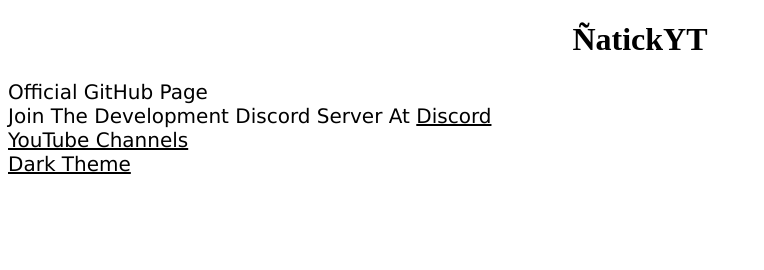
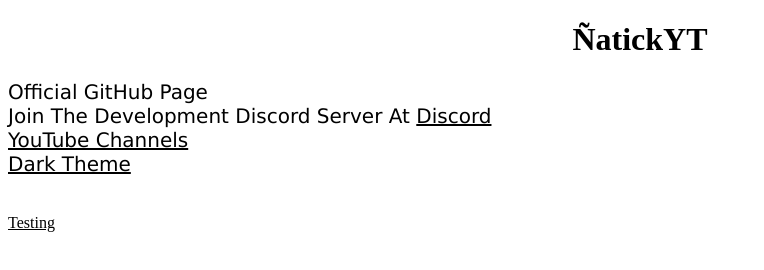
Before and after one commit to NatickYT/NatickYT.github.io, a plain HTML site: page index.html in a window 1280 px wide. Shown: the whole page, without its empty margins (0-764 px from the left). Drawn offline with Linux system fonts and the light colour scheme.

Commit message:
Added Link To Testing

```diff
--- a/index.html
+++ b/index.html
@@ -44,5 +44,7 @@
       <a href="YTL.html" rel="nofollow">YouTube Channels</a>
       <br>
       <a href="index_dark.html" rel="nofollow">Dark Theme</a></p>
+      <br>
+      <a href="Testing.html" rel="nofollow">Testing
   </body>
 </html>
```
